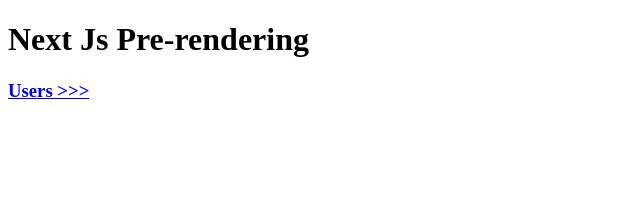
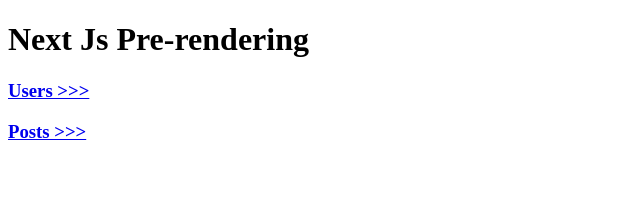
Before and after one commit to Eyshcharya/NextJs, a Next.js app in the folder Pre-Rendering/ssg/: page / in a window 1280 px wide. Shown: the top 211 px of the page, without its empty margins (0-640 px from the left). Built offline with nearby package versions, Linux system fonts and the light colour scheme.

Commit message:
Refactored the code

```diff
--- a/Pre-Rendering/ssg/Components/user.tsx
+++ b/Pre-Rendering/ssg/Components/user.tsx
@@ -2,7 +2,7 @@ interface UserProps {
   user: any;
 }
 
-const user = ({ user }: UserProps) => {
+const User = ({ user }: UserProps) => {
   return (
     <div>
       <h4>{user?.name}</h4>
@@ -10,4 +10,4 @@ const user = ({ user }: UserProps) => {
     </div>
   );
 };
-export default user;
+export default User;
--- a/Pre-Rendering/ssg/pages/index.tsx
+++ b/Pre-Rendering/ssg/pages/index.tsx
@@ -8,6 +8,9 @@ const Home = () => {
       <Link href={`/users`}>
         <h3>{`Users >>>`} </h3>
       </Link>
+      <Link href={`/posts`}>
+        <h3>{`Posts >>>`} </h3>
+      </Link>
     </>
   );
 };
--- a/Pre-Rendering/ssg/pages/users.tsx
+++ b/Pre-Rendering/ssg/pages/users.tsx
@@ -1,10 +1,14 @@
 import User from "@/Components/user";
 
-const Users = ({ users }: Object[] | any) => {
+interface UsersProps {
+  users: Array<any>;
+}
+
+const Users = ({ users }: UsersProps) => {
   return (
     <>
       <h1>List of Users</h1>
-      {users?.map((user: Object | any) => {
+      {users?.map((user) => {
         return (
           <div key={user.id}>
             <User user={user} />
```
